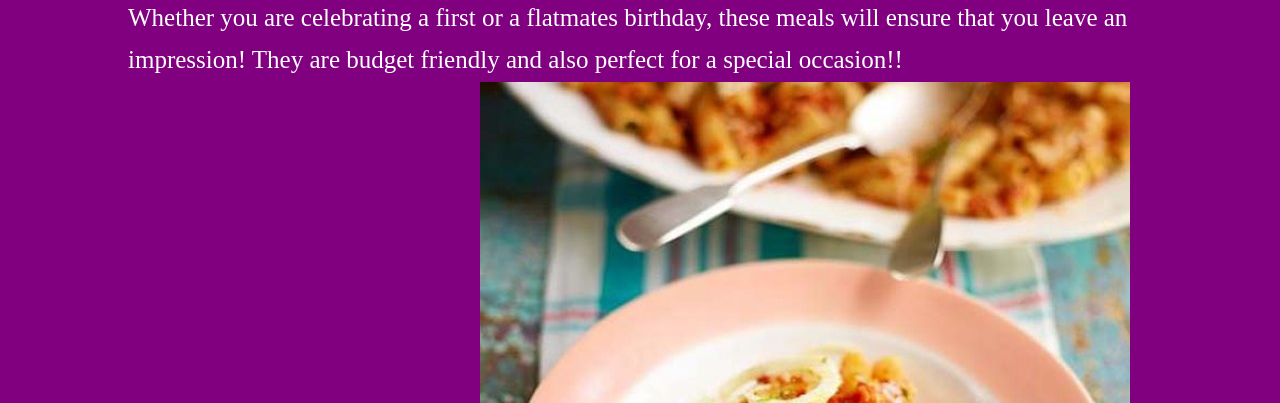
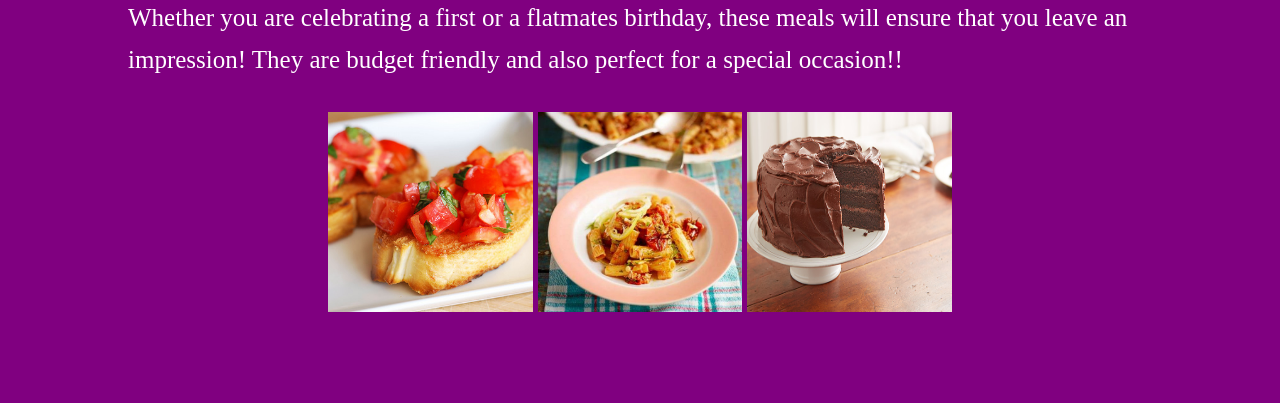
Before and after one commit to maddiephillips96/DUeat, a plain HTML site: page special_occasions.html in a window 1280 px wide. Shown: the part 351-754 px from the top of the page. Drawn offline with Linux system fonts and the light colour scheme.

Commit message:
Pictures right size

```diff
--- a/special_occasions.html
+++ b/special_occasions.html
@@ -82,14 +82,16 @@
 <br>
 <br>
     <text>Whether you are celebrating a first or a flatmates birthday, these meals will ensure that you leave an impression! They are budget friendly and also perfect for a special occasion!!</text>
+<br>
+<br>
 <!--Links section-->
 
 <div align="center" style="width:100%">
-  <a href="bruschetta.html"><img src="bruschetta.jpg" alt="Bruschetta"></a> <!-- Why are the shape and alt attributes not working? And how do I place the picture?-->
+  <a href="bruschetta.html"><img src="bruschetta.jpg" alt="Bruschetta" height="200px" width="20%"></a> <!-- Why are the shape and alt attributes not working? And how do I place the picture?-->
 
-  <a href="crab_rigatoni.html"><img src="crab.jpg" alt="Crab rigatoni"></a>
+  <a href="crab_rigatoni.html"><img src="crab.jpg" alt="Crab rigatoni" height="200px" width="20%"></a>
 
-  <a href="chocolate_cake.html"><img src="chocolate_cake.jpg" alt="Chocolate chocolate" shape="circle"></a>
+  <a href="chocolate_cake.html"><img src="chocolate_cake.jpg" alt="Chocolate chocolate" height="200px" width="20%"></a>
 </div>
 <br>
 
```
